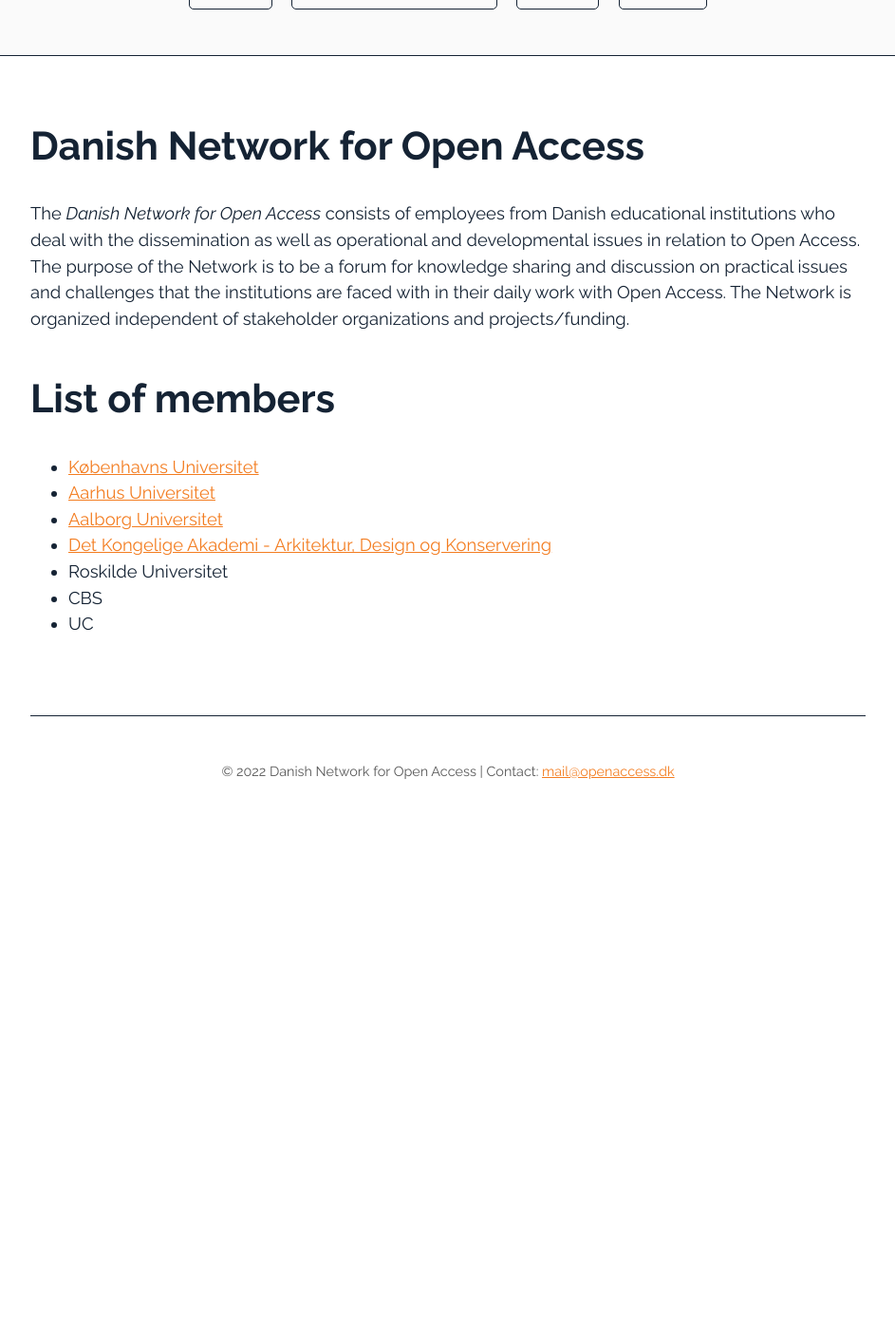
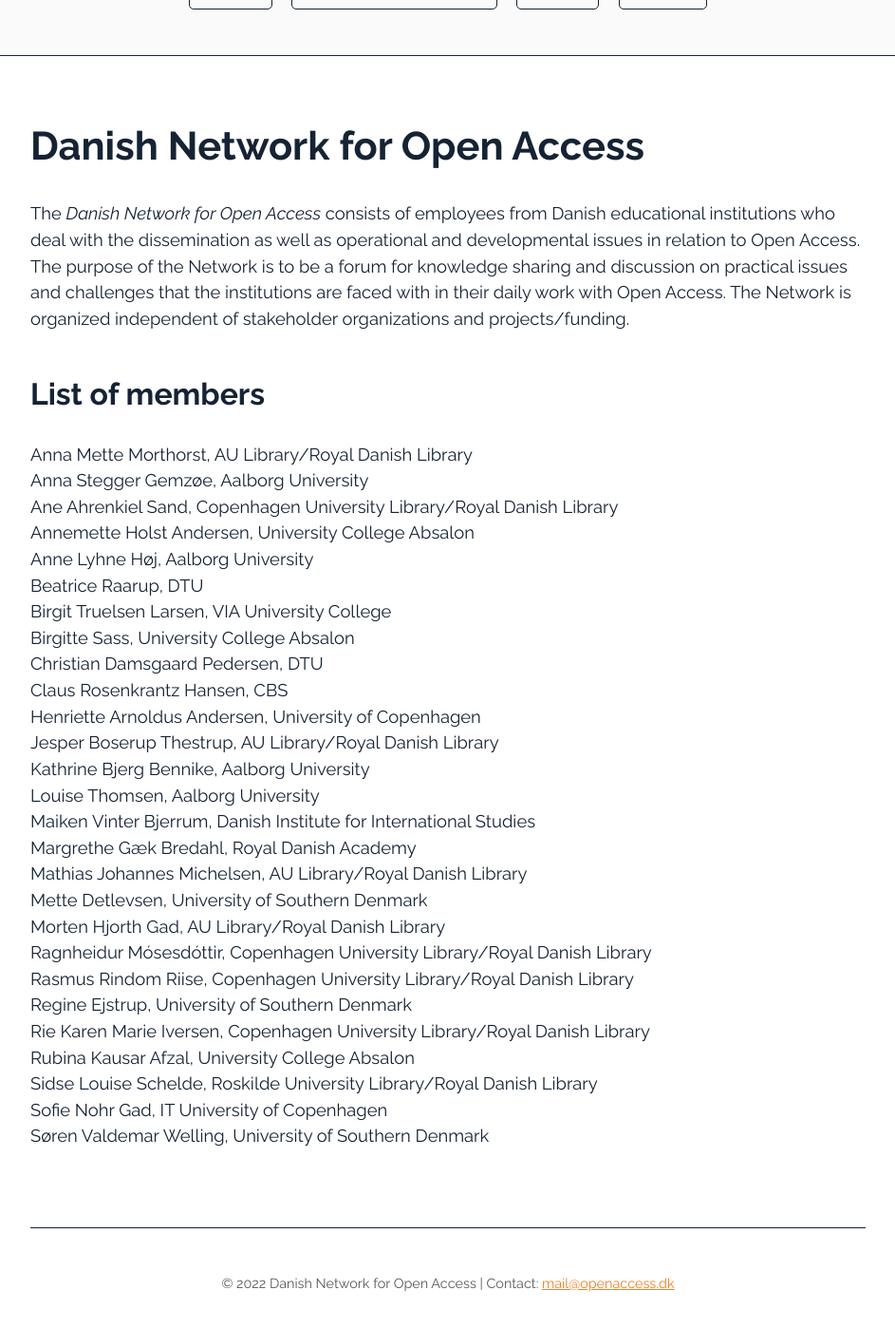
Before and after one commit to openaccess-dk/openaccess-dk.github.io, a Jekyll site: the page built from index.md, in a window 1280 px wide and 1400 px high, scrolled down 224 px. Shown: the whole window at 95% size, without its empty margins (168-1111 px from the left). Built offline with Jekyll 4.4.1, drawn with Linux system fonts in a browser that asks for light colours; before the commit the page ends 1085 px from its top, so only the background shows below that.

Commit message:
Update index.md

```diff
--- a/index.md
+++ b/index.md
@@ -12,11 +12,32 @@
 that the institutions are faced with in their daily work with Open Access.
 The Network is organized independent of stakeholder organizations and projects/funding.
 
-## List of members
-- [Københavns Universitet](https://kub.ku.dk/english/usethelibrary/researchers/open-access/)
-- [Aarhus Universitet](https://medarbejdere.au.dk/en/open-access/advantages-of-open-access)
-- [Aalborg Universitet](https://www.aau.dk/forskning/open-access)
-- [Det Kongelige Akademi - Arkitektur, Design og Konservering](https://emneguides.kglakademi.dk/research/openaccess)
-- Roskilde Universitet
-- CBS
-- UC
+### List of members
+
+Anna Mette Morthorst, AU Library/Royal Danish Library<br/>
+Anna Stegger Gemzøe, Aalborg University<br/>
+Ane Ahrenkiel Sand, Copenhagen University Library/Royal Danish Library<br/>
+Annemette Holst Andersen, University College Absalon<br/>
+Anne Lyhne Høj, Aalborg University<br/>
+Beatrice Raarup, DTU<br/>
+Birgit Truelsen Larsen, VIA University College<br/>
+Birgitte Sass, University College Absalon<br/>
+Christian Damsgaard Pedersen, DTU<br/>
+Claus Rosenkrantz Hansen, CBS<br/>
+Henriette Arnoldus Andersen, University of Copenhagen<br/>
+Jesper Boserup Thestrup, AU Library/Royal Danish Library<br/>
+Kathrine Bjerg Bennike, Aalborg University<br/>
+Louise Thomsen, Aalborg University<br/>
+Maiken Vinter Bjerrum, Danish Institute for International Studies<br/>
+Margrethe Gæk Bredahl, Royal Danish Academy<br/>
+Mathias Johannes Michelsen, AU Library/Royal Danish Library<br/>
+Mette Detlevsen, University of Southern Denmark<br/>
+Morten Hjorth Gad, AU Library/Royal Danish Library<br/>
+Ragnheidur Mósesdóttir, Copenhagen University Library/Royal Danish Library<br/>
+Rasmus Rindom Riise, Copenhagen University Library/Royal Danish Library<br/>
+Regine Ejstrup, University of Southern Denmark<br/>
+Rie Karen Marie Iversen, Copenhagen University Library/Royal Danish Library<br/>
+Rubina Kausar Afzal, University College Absalon<br/>
+Sidse Louise Schelde, Roskilde University Library/Royal Danish Library<br/>
+Sofie Nohr Gad, IT University of Copenhagen<br/>
+Søren Valdemar Welling, University of Southern Denmark<br/>
```
